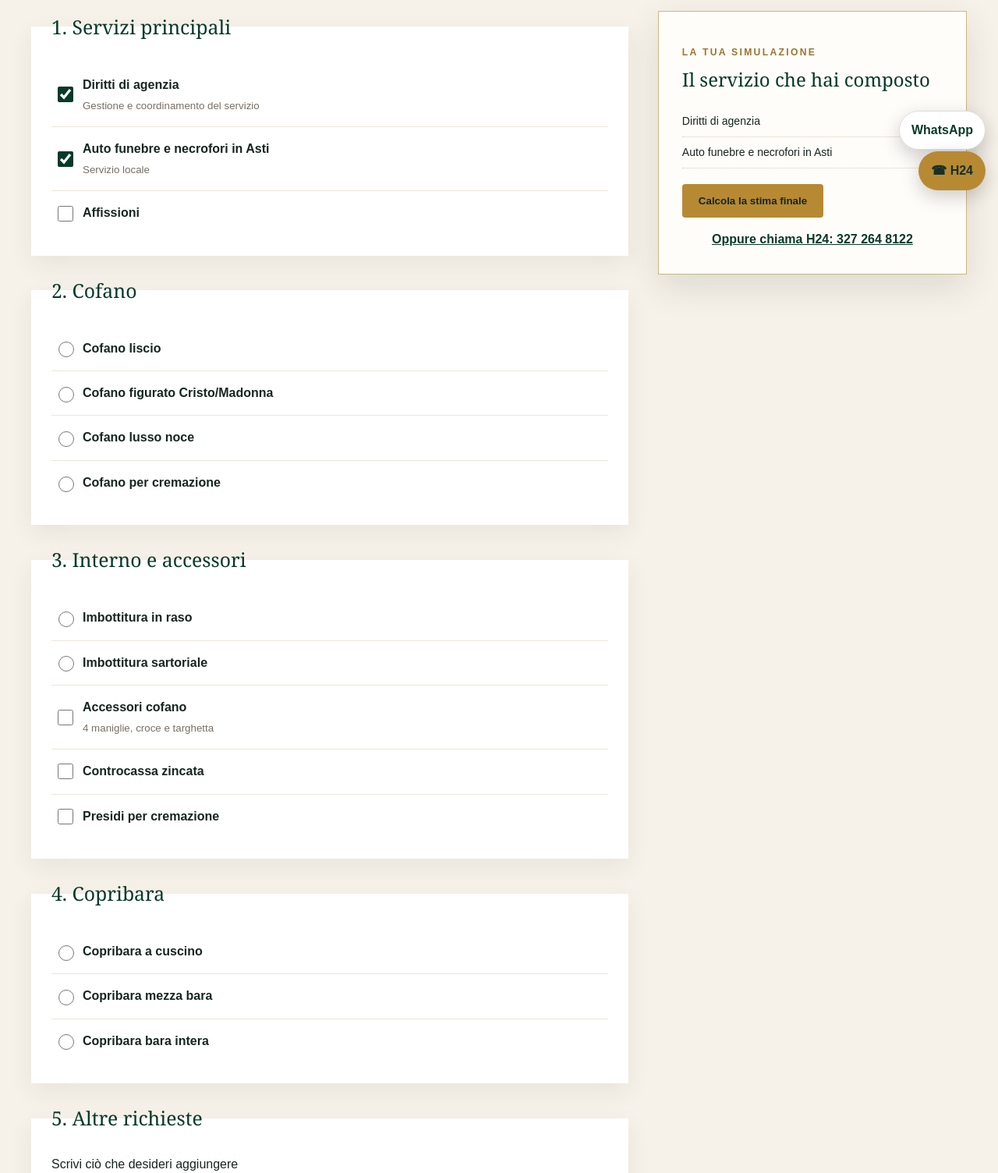
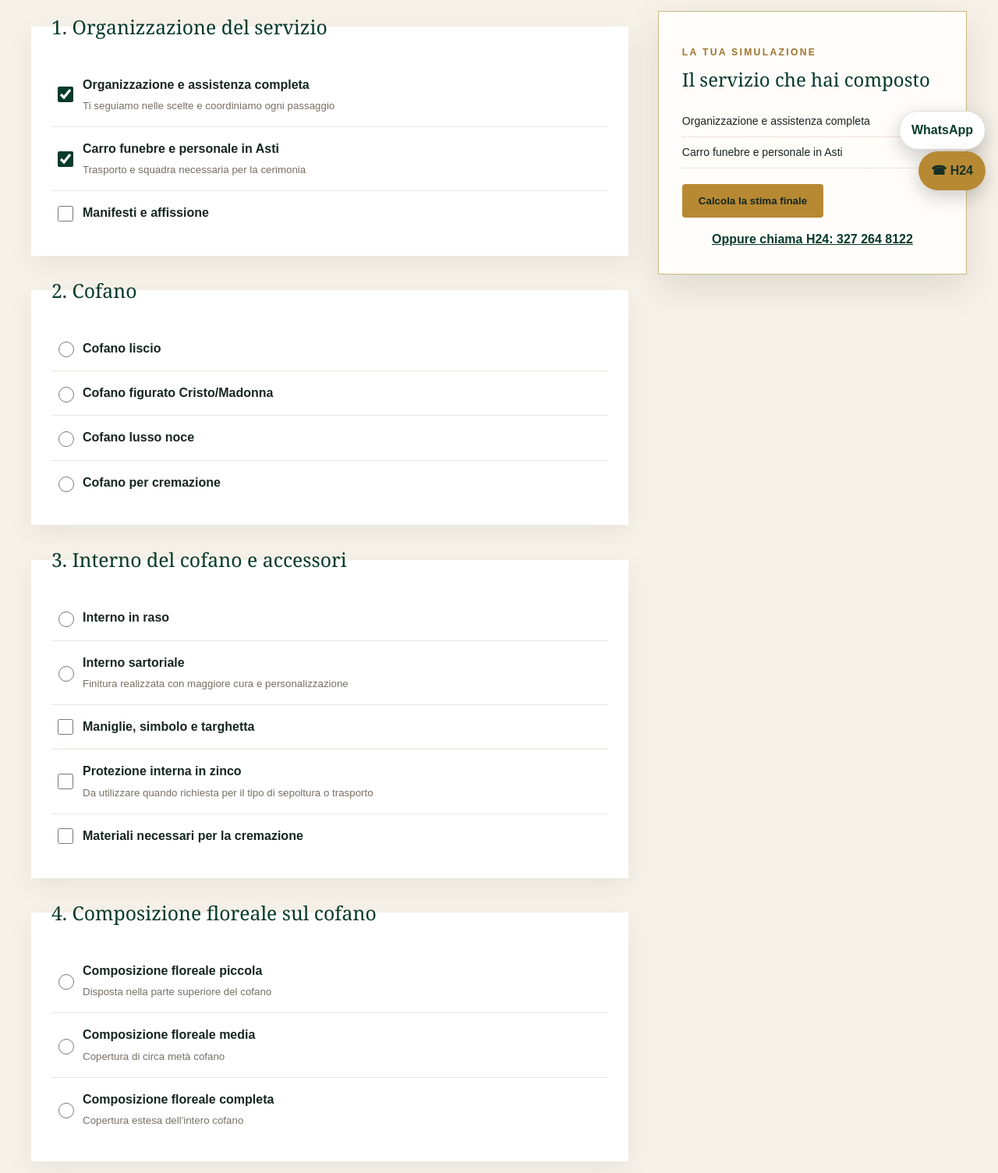
Before and after one commit to cerimoniefunebrisanpietro/necrologi, an Eleventy site: page src/progetta-il-servizio.njk in a window 1280 px wide. Shown: the part 540-2044 px from the top of the page at 78% size. Built offline with nearby package versions, Linux system fonts and the light colour scheme; Eleventy itself is replaced by a stand-in of ours; files that its build step writes are made by us from their sources.

Commit message:
Add files via upload

```diff
--- a/src/progetta-il-servizio.njk
+++ b/src/progetta-il-servizio.njk
@@ -8,10 +8,10 @@ permalink: /progetta-il-servizio/index.html
 <section class="planner-hero"><div class="container"><p class="eyebrow">Scelte chiare, senza impegno</p><h1>Progetta il servizio</h1><p>Scegli ciò che ritieni necessario. Vedrai soltanto la stima complessiva al termine e potrai inviare la richiesta per un colloquio riservato.</p></div></section>
 <section class="section"><div class="container planner-layout">
 <form id="planner" class="planner-form">
-<fieldset><legend>1. Servizi principali</legend>
-<label class="choice"><input type="checkbox" data-name="Diritti di agenzia" data-price="250" checked><span><strong>Diritti di agenzia</strong><small>Gestione e coordinamento del servizio</small></span></label>
-<label class="choice"><input type="checkbox" data-name="Auto funebre e necrofori in Asti" data-price="500" checked><span><strong>Auto funebre e necrofori in Asti</strong><small>Servizio locale</small></span></label>
-<label class="choice"><input type="checkbox" data-name="Affissioni" data-price="90"><span><strong>Affissioni</strong></span></label>
+<fieldset><legend>1. Organizzazione del servizio</legend>
+<label class="choice"><input type="checkbox" data-name="Organizzazione e assistenza completa" data-price="250" checked><span><strong>Organizzazione e assistenza completa</strong><small>Ti seguiamo nelle scelte e coordiniamo ogni passaggio</small></span></label>
+<label class="choice"><input type="checkbox" data-name="Carro funebre e personale in Asti" data-price="500" checked><span><strong>Carro funebre e personale in Asti</strong><small>Trasporto e squadra necessaria per la cerimonia</small></span></label>
+<label class="choice"><input type="checkbox" data-name="Manifesti e affissione" data-price="90"><span><strong>Manifesti e affissione</strong></span></label>
 </fieldset>
 <fieldset><legend>2. Cofano</legend>
 <label class="choice"><input type="radio" name="cofano" data-name="Cofano liscio" data-price="850"><span><strong>Cofano liscio</strong></span></label>
@@ -19,17 +19,17 @@ permalink: /progetta-il-servizio/index.html
 <label class="choice"><input type="radio" name="cofano" data-name="Cofano lusso noce" data-price="1550"><span><strong>Cofano lusso noce</strong></span></label>
 <label class="choice"><input type="radio" name="cofano" data-name="Cofano per cremazione" data-price="1200"><span><strong>Cofano per cremazione</strong></span></label>
 </fieldset>
-<fieldset><legend>3. Interno e accessori</legend>
-<label class="choice"><input type="radio" name="imbottitura" data-name="Imbottitura in raso" data-price="120"><span><strong>Imbottitura in raso</strong></span></label>
-<label class="choice"><input type="radio" name="imbottitura" data-name="Imbottitura sartoriale" data-price="160"><span><strong>Imbottitura sartoriale</strong></span></label>
-<label class="choice"><input type="checkbox" data-name="Accessori cofano" data-price="160"><span><strong>Accessori cofano</strong><small>4 maniglie, croce e targhetta</small></span></label>
-<label class="choice"><input type="checkbox" data-name="Controcassa zincata" data-price="250"><span><strong>Controcassa zincata</strong></span></label>
-<label class="choice"><input type="checkbox" data-name="Presidi per cremazione" data-price="115"><span><strong>Presidi per cremazione</strong></span></label>
+<fieldset><legend>3. Interno del cofano e accessori</legend>
+<label class="choice"><input type="radio" name="imbottitura" data-name="Interno in raso" data-price="120"><span><strong>Interno in raso</strong></span></label>
+<label class="choice"><input type="radio" name="imbottitura" data-name="Interno sartoriale" data-price="160"><span><strong>Interno sartoriale</strong><small>Finitura realizzata con maggiore cura e personalizzazione</small></span></label>
+<label class="choice"><input type="checkbox" data-name="Maniglie, simbolo e targhetta" data-price="160"><span><strong>Maniglie, simbolo e targhetta</strong></span></label>
+<label class="choice"><input type="checkbox" data-name="Protezione interna in zinco" data-price="250"><span><strong>Protezione interna in zinco</strong><small>Da utilizzare quando richiesta per il tipo di sepoltura o trasporto</small></span></label>
+<label class="choice"><input type="checkbox" data-name="Materiali necessari per la cremazione" data-price="115"><span><strong>Materiali necessari per la cremazione</strong></span></label>
 </fieldset>
-<fieldset><legend>4. Copribara</legend>
-<label class="choice"><input type="radio" name="copribara" data-name="Copribara a cuscino" data-price="170"><span><strong>Copribara a cuscino</strong></span></label>
-<label class="choice"><input type="radio" name="copribara" data-name="Copribara mezza bara" data-price="220"><span><strong>Copribara mezza bara</strong></span></label>
-<label class="choice"><input type="radio" name="copribara" data-name="Copribara bara intera" data-price="350"><span><strong>Copribara bara intera</strong></span></label>
+<fieldset><legend>4. Composizione floreale sul cofano</legend>
+<label class="choice"><input type="radio" name="copribara" data-name="Composizione floreale piccola" data-price="170"><span><strong>Composizione floreale piccola</strong><small>Disposta nella parte superiore del cofano</small></span></label>
+<label class="choice"><input type="radio" name="copribara" data-name="Composizione floreale media" data-price="220"><span><strong>Composizione floreale media</strong><small>Copertura di circa metà cofano</small></span></label>
+<label class="choice"><input type="radio" name="copribara" data-name="Composizione floreale completa" data-price="350"><span><strong>Composizione floreale completa</strong><small>Copertura estesa dell'intero cofano</small></span></label>
 </fieldset>
 <fieldset><legend>5. Altre richieste</legend><label for="note">Scrivi ciò che desideri aggiungere</label><textarea id="note" rows="4" placeholder="Fiori, ricordini, trasporto, cerimonia civile o religiosa, altre necessità…"></textarea></fieldset>
 </form>
```
Also changed, not shown: src/index.njk (+10 -10 lines), src/assets/carro-funebre-san-pietro-v2.webp (added), src/assets/servizio-camera-v2.webp (added), src/assets/servizio-cremazione-v2.webp (added), src/assets/servizio-fiori-v2.webp (added), src/assets/servizio-funerale-v2.webp (added), src/assets/servizio-pratiche-v2.webp (added).
